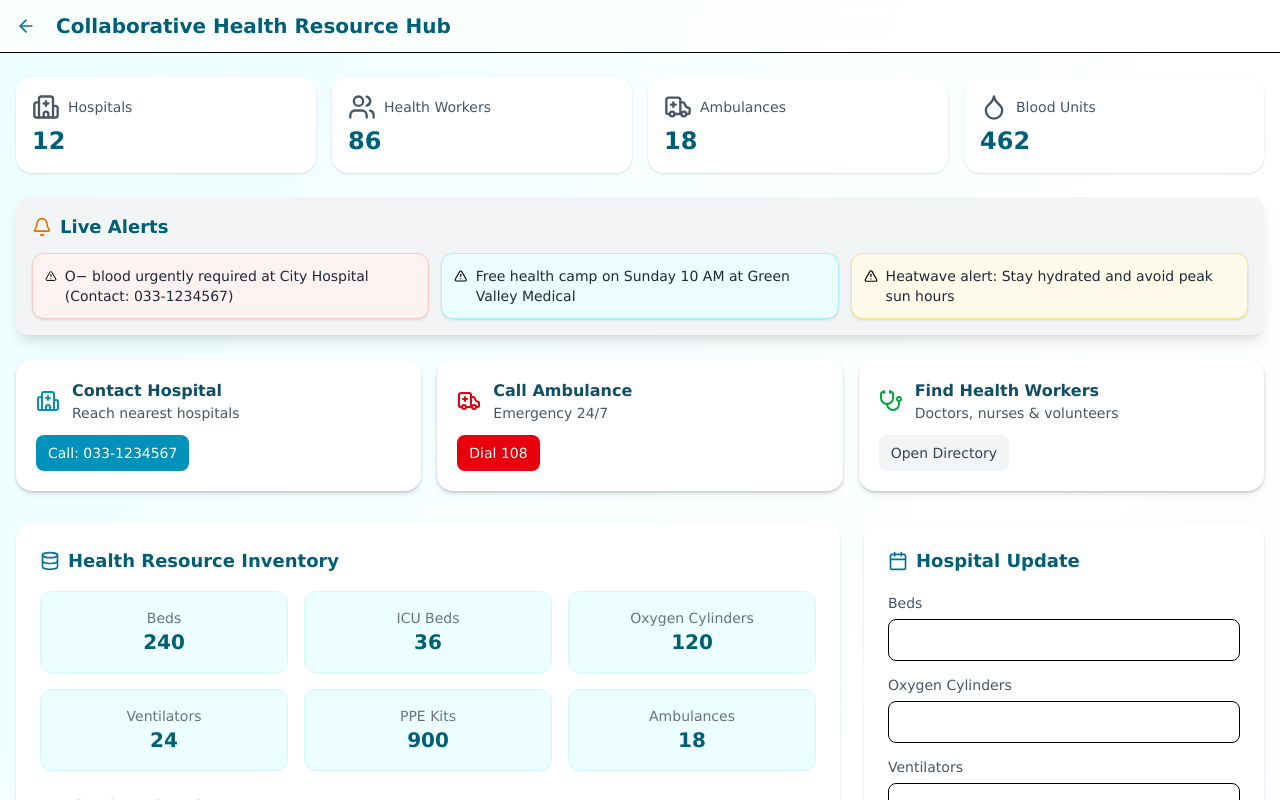
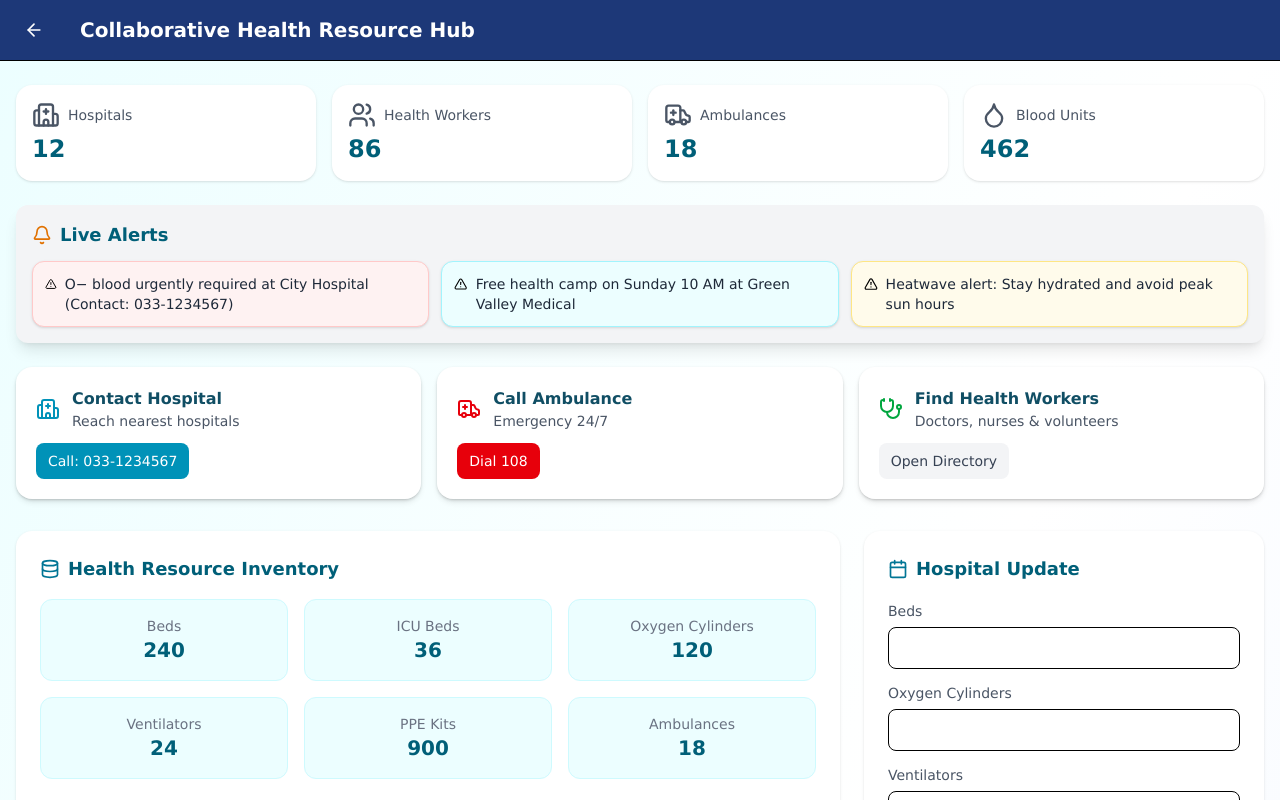
Before and after one commit to adityadebnath009/HackHeritage2k25, a React (Vite) app in the folder frontend/: page /health-hub in a window 1280 px wide. Shown: the top 800 px of the page. Built offline with nearby package versions, Linux system fonts and the light colour scheme.

Commit message:
Updated frontend

```diff
--- a/frontend/src/components/HealthHub.jsx
+++ b/frontend/src/components/HealthHub.jsx
@@ -113,12 +113,12 @@ export default function HealthHub() {
     return (
         <div className="min-h-screen bg-gradient-to-br from-cyan-50 via-white to-blue-50">
             {/* Top Bar with Back */}
-            <div className="sticky top-0 z-20 bg-white/70 backdrop-blur border-b">
+            <div className="sticky top-0 z-20 bg-white/70 backdrop-blur border-b" style={{ backgroundColor: "#1d3878" }}>
                 <div className="max-w-7xl mx-auto px-4 py-3 flex items-center gap-3">
-                    <button onClick={() => navigate("/")} className="flex items-center text-cyan-700 hover:text-cyan-900">
-                        <ArrowLeft className="w-5 h-5 mr-2" />
+                    <button onClick={() => navigate("/")} className="flex items-center mr-4 p-1 text-white  hover:bg-blue-500 rounded-lg">
+                        <ArrowLeft className="w-5 h-5 m-1" />
                     </button>
-                    <h1 className="text-xl font-bold text-cyan-800 items-center">Collaborative Health Resource Hub</h1>
+                    <h1 className="text-xl font-bold text-white items-center">Collaborative Health Resource Hub</h1>
                 </div>
             </div>
 
--- a/frontend/src/components/style.css
+++ b/frontend/src/components/style.css
@@ -216,7 +216,7 @@ body {
 
 .content-menu-items p.content-menu-hover {
     padding: 10px;
-    color: #984115;
+    color: #0a4e67;
     font-size: 0.9rem;
     cursor: pointer;
 }
```
